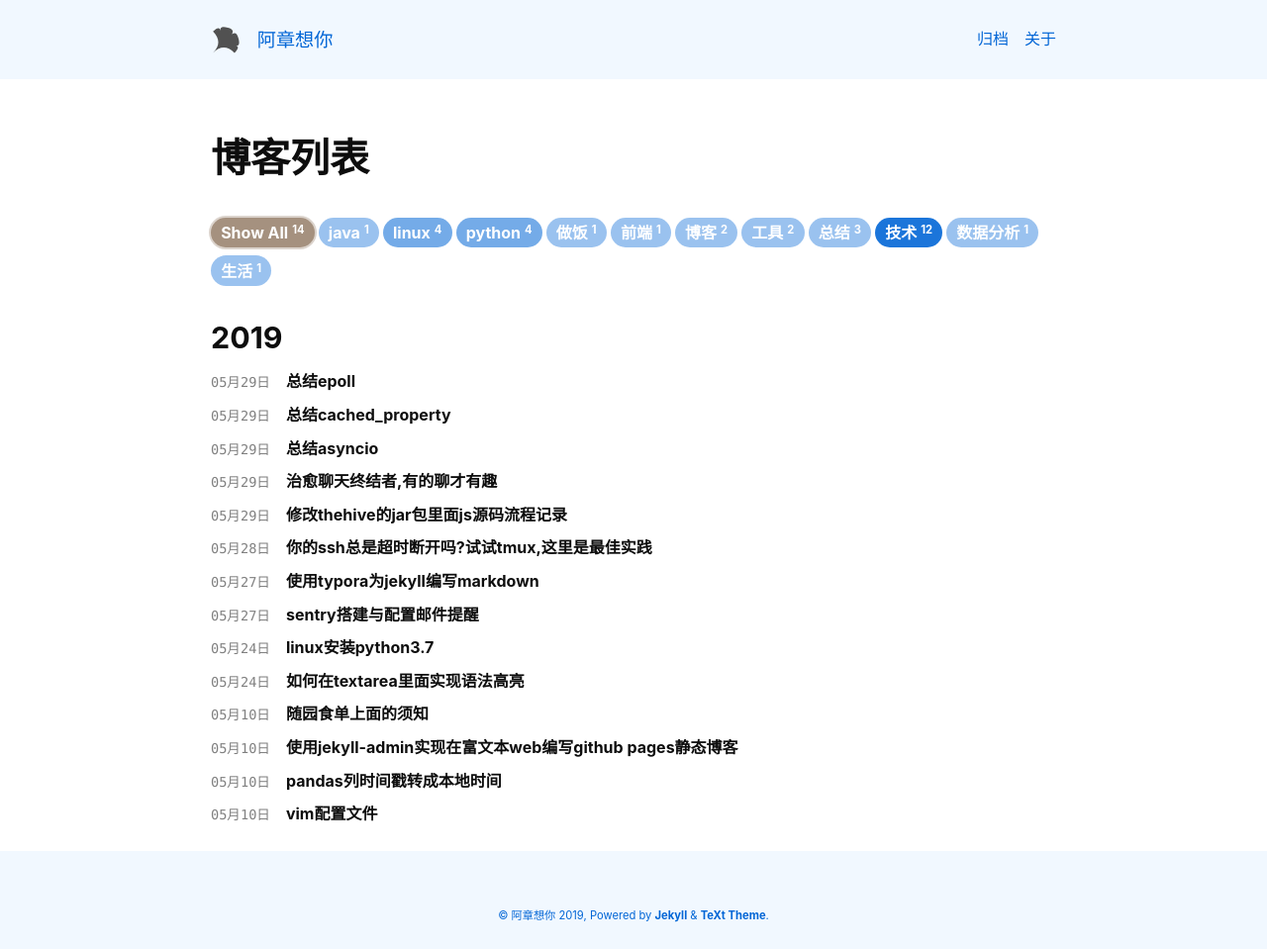
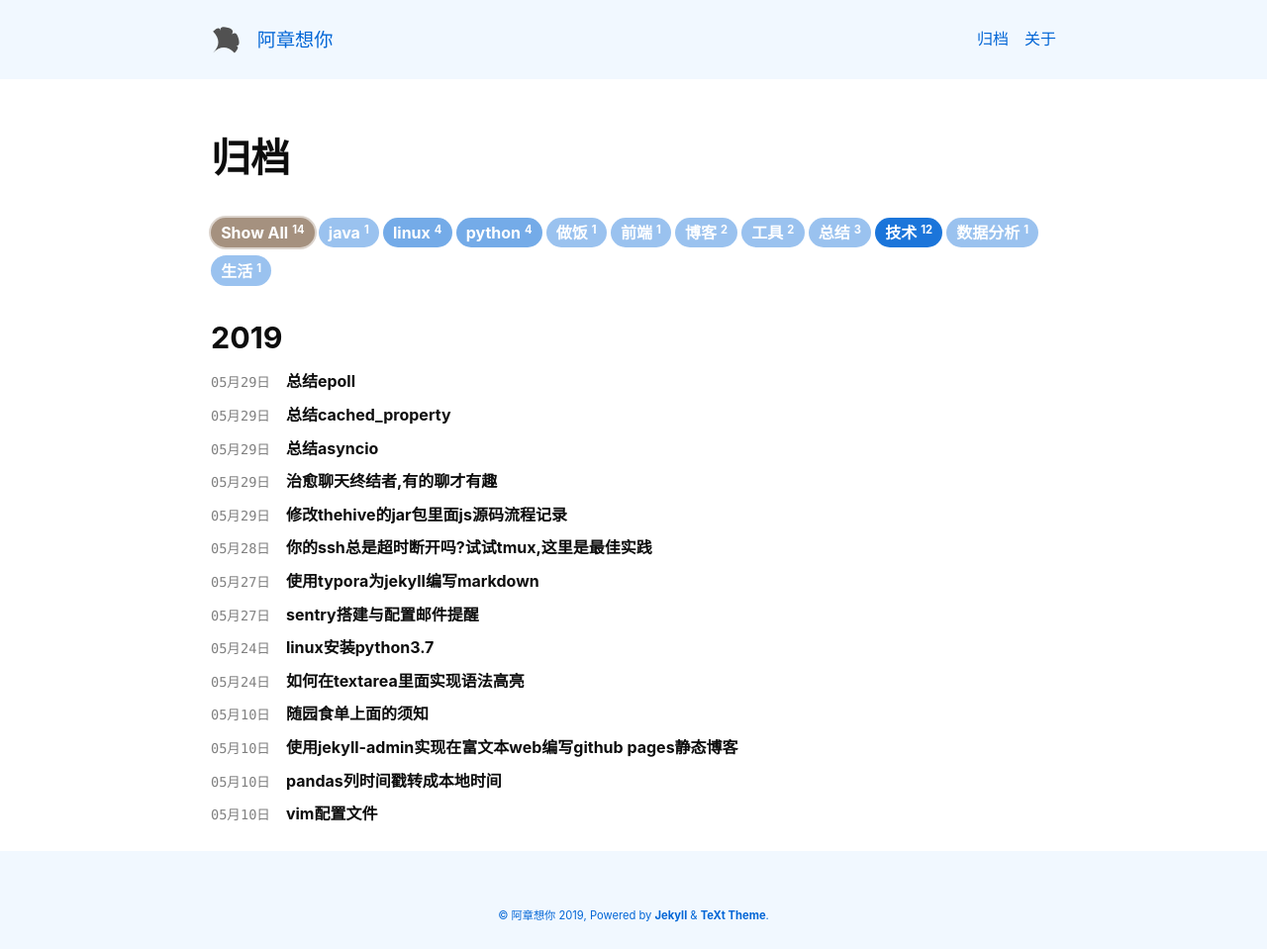
Before and after one commit to CheungChan/iblog, a Jekyll site: the page built from index.md, in a window 1280 px wide. Shown: the whole page at 99% size. Built offline with Jekyll 4.4.1, drawn with Linux system fonts in a browser that asks for light colours; nearby versions of some CDN libraries; the list of posts is cut into pages by our own code; comment, search, counter and statistics services are not loaded.

Commit message:
tag修改

```diff
--- a/index.md
+++ b/index.md
@@ -1,8 +1,8 @@
 ---
 layout: archive
 titles:
-  en: 博客列表
-  zh: 博客列表
+  en: 归档
+  zh: 归档
   zh-Hans: 归档
   zh-Hant: 歸檔
 show_title: true
```
